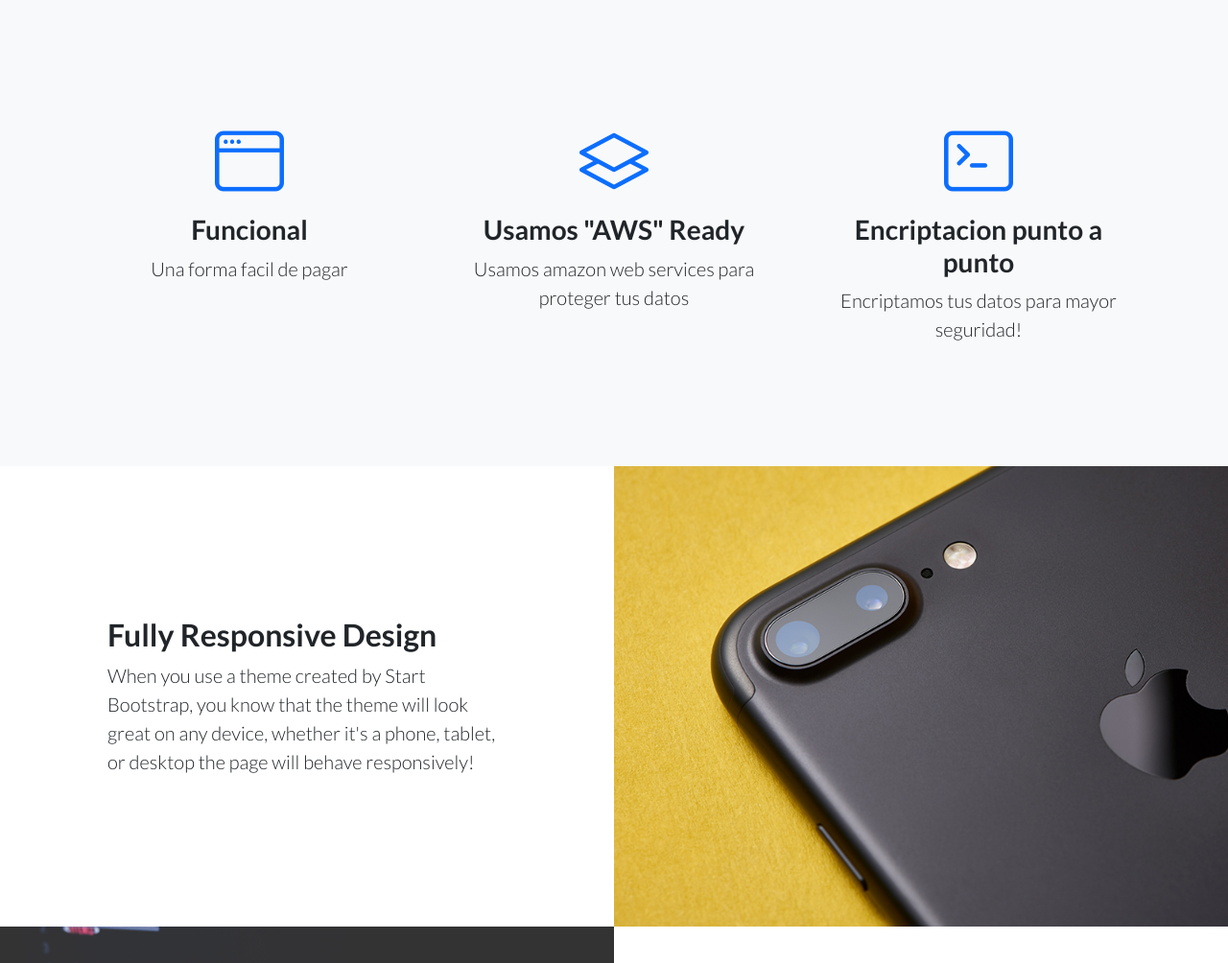
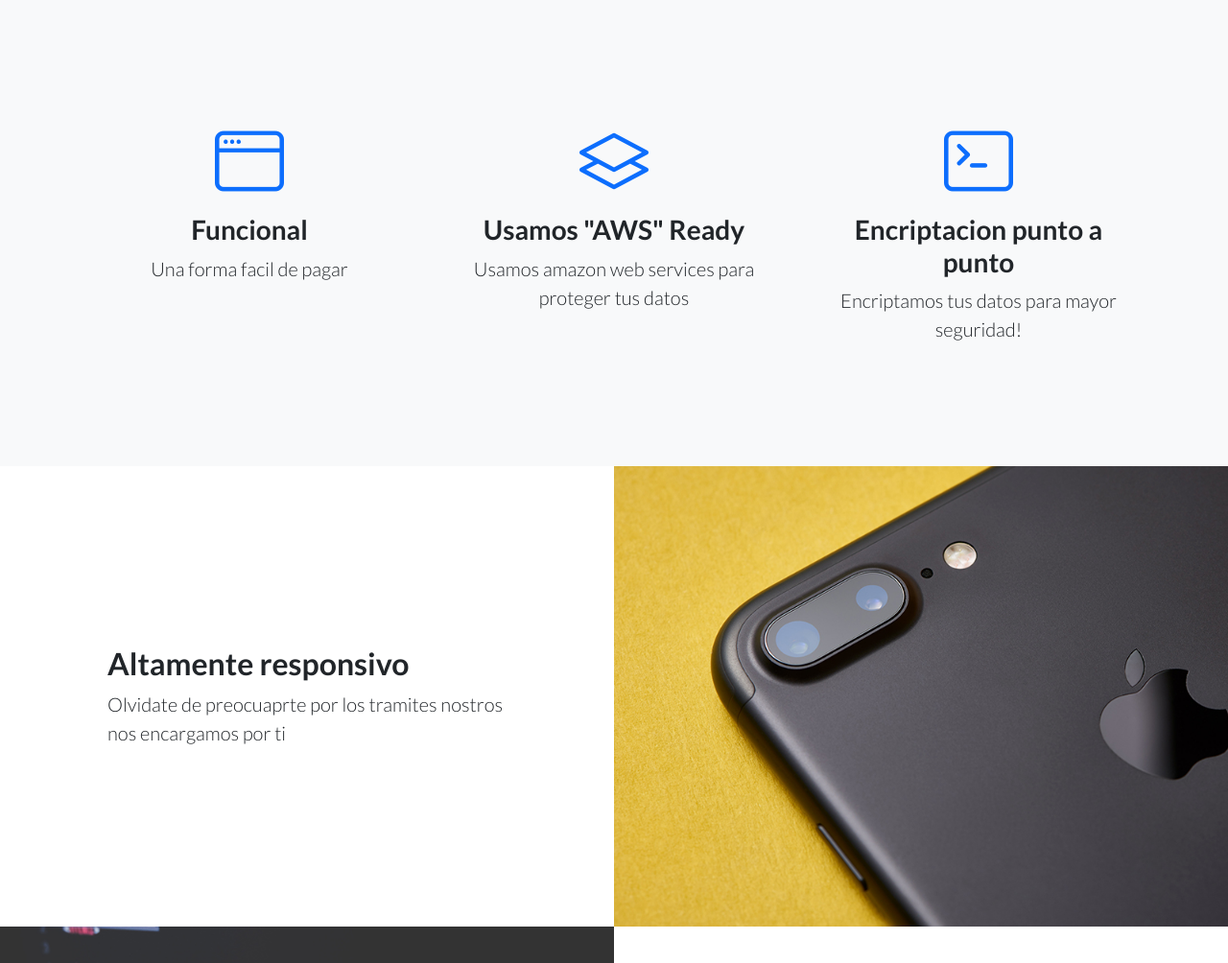
Before and after one commit to ex6tense/easypay, a plain HTML site: page index.html in a window 1280 px wide. Shown: the part 67-1071 px from the top of the page at 96% size. Drawn offline with nearby package versions, Linux system fonts and the light colour scheme.

Commit message:
Update index.html

```diff
--- a/index.html
+++ b/index.html
@@ -24,7 +24,7 @@
             </div>
         </nav>
 
-        <!-- Icons Grid-->
+
         <section class="features-icons bg-light text-center">
             <div class="container">
                 <div class="row">
@@ -58,8 +58,8 @@
                 <div class="row g-0">
                     <div class="col-lg-6 order-lg-2 text-white showcase-img" style="background-image: url('assets/img/bg-showcase-1.jpg')"></div>
                     <div class="col-lg-6 order-lg-1 my-auto showcase-text">
-                        <h2>Fully Responsive Design</h2>
-                        <p class="lead mb-0">When you use a theme created by Start Bootstrap, you know that the theme will look great on any device, whether it's a phone, tablet, or desktop the page will behave responsively!</p>
+                        <h2>Altamente responsivo </h2>
+                        <p class="lead mb-0">Olvidate de preocuaprte por los tramites nostros nos encargamos por ti </p>
                     </div>
                 </div>
                 <div class="row g-0">
```
